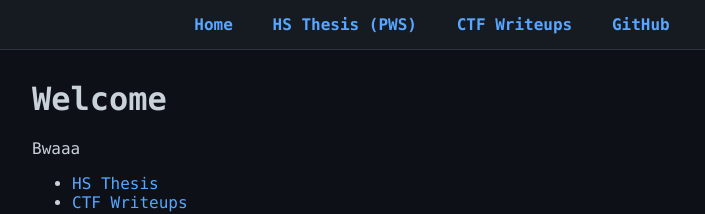
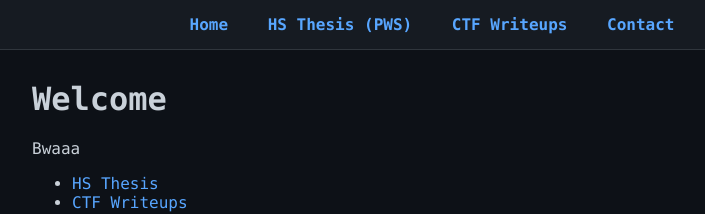
Before and after one commit to 18gssidhu10/18gssidhu10.github.io, a Jekyll site: the page built from index.md, in a window 1280 px wide. Shown: the top 214 px of the page, without its empty margins (208-913 px from the left). Built offline with Jekyll 4.4.1, drawn with Linux system fonts in a browser that asks for light colours.

Commit message:
Update nav.html

```diff
--- a/_includes/nav.html
+++ b/_includes/nav.html
@@ -3,6 +3,6 @@
     <a href="/" class="nav-link">Home</a>
     <a href="/HS-Thesis" class="nav-link">HS Thesis (PWS)</a>
     <a href="/ctf-writeups" class="nav-link">CTF Writeups</a>
-    <a href="https://github.com/18gssidhu10" class="nav-link" target="_blank">GitHub</a>
+    <a href="/contact" class="nav-link">Contact</a>
   </div>
 </nav>
```
